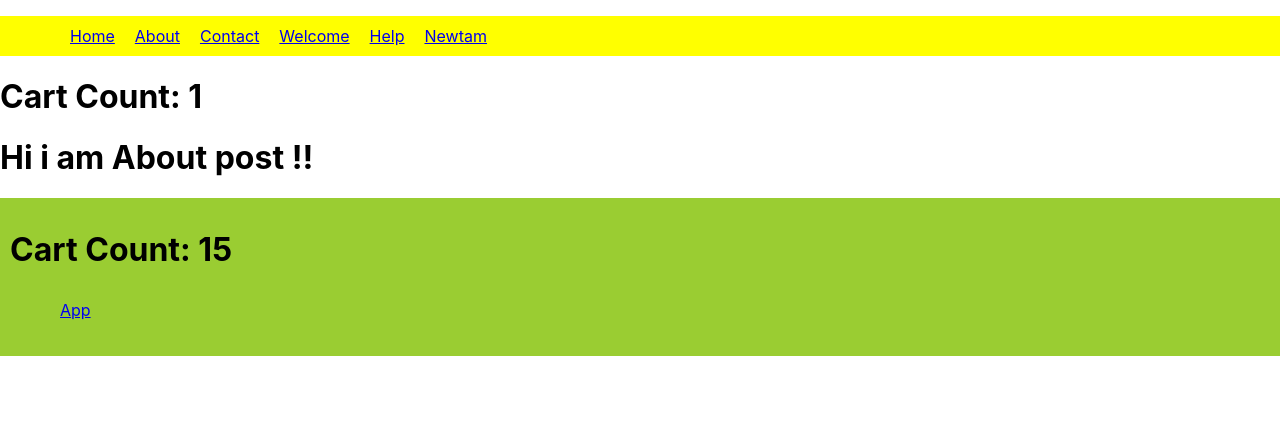
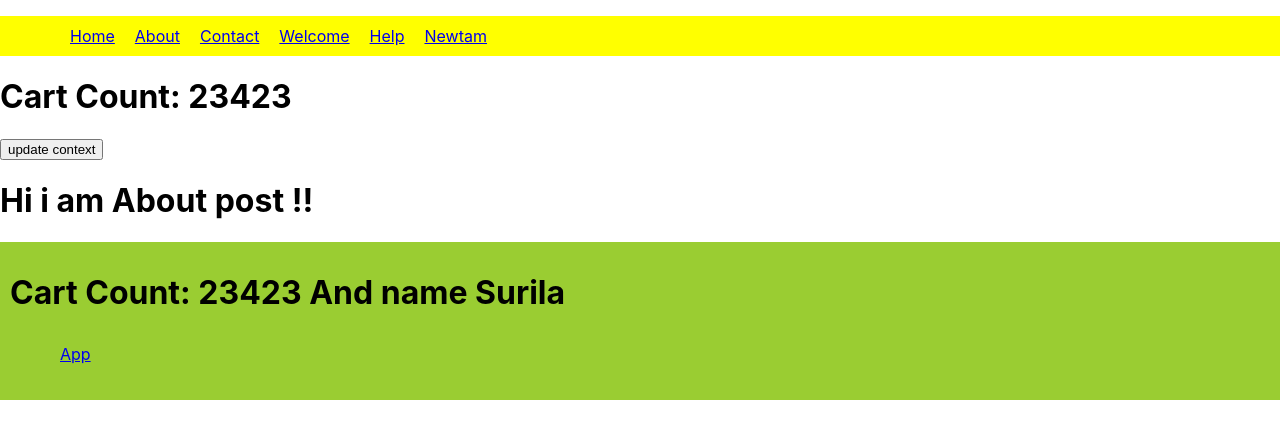
Before and after one commit to Ashishkvs/React-Project, a React (Create React App) app: page /about in a window 1280 px wide. Shown: the top 438 px of the page. Built offline with nearby package versions, Linux system fonts and the light colour scheme.

Commit message:
fixed global-solution

```diff
--- a/src/App.js
+++ b/src/App.js
@@ -9,6 +9,8 @@ import { Help } from './page/Help';
 import { Navigation } from './page/Navigation';
 import { Footer } from './page/Footer';
 import { NavContext } from './page/NavContext';
+import { AppContext } from './page/AppContext';
+import { useState } from 'react';
 
 function App() {
 
@@ -17,8 +19,25 @@ function App() {
   function appNavFunction() {
 
   }
+
+  // let myObject= {
+  //   name: "Newtam",
+  //   cart: 5000,
+  // }
+  const [myObject, setMyObject] = useState({
+    name: "Newtam",
+    cart: 5000,
+  })
+
+  function myFunction(myValue) {
+    console.log("calling myFunction from global context", myValue);
+    //  myObject = myValue;
+    setMyObject(myValue);
+
+  }
   return (
     <>
+      <AppContext.Provider value={{ myObject, myFunction }}>
         <NavContext.Provider value={{ isEnable, appNavFunction }}>
           <Navigation />
 
@@ -36,6 +55,7 @@ function App() {
           </BrowserRouter>
           <Footer />
         </NavContext.Provider>
+      </AppContext.Provider>
 
     </>
   );
--- a/src/page/About.js
+++ b/src/page/About.js
@@ -1,9 +1,20 @@
 import Post from "./Post"
-import AppSetting from './AppSetting'
+import { AppContext } from "./AppContext";
+import { useContext } from "react";
 export function About() {
-    AppSetting.cart=1;
+
+    const { myObject, myFunction } = useContext(AppContext);
+
+    console.log("myObj", myObject);
+
+    function handleTimeOut() {
+        myFunction({ name: "Ashish", cart: 2340 });
+    }
     return (<>
-        <h1>Cart Count: {AppSetting.cart}</h1>
+        {/* <h1>Cart Count: {AppSetting.cart}</h1> */}
+        <h1>Cart Count: {myObject.cart}</h1>
+
+        <button onClick={handleTimeOut}>update context</button>
         <Post title={'About'} />
 
     </>)
--- /dev/null
+++ b/src/page/AppContext.js
@@ -0,0 +1,5 @@
+// create context so that we can use
+
+import { createContext } from "react";
+
+export const AppContext = createContext(null);
--- a/src/page/Footer.js
+++ b/src/page/Footer.js
@@ -1,19 +1,34 @@
 import '../css/Footer.css'
-import { useContext } from 'react';
+import { useContext, useEffect } from 'react';
 import { NavContext } from './NavContext'
-import AppSetting from './AppSetting';
+import { AppContext } from './AppContext';
+// import AppSetting from './AppSetting';
 export function Footer() {
-    const {showBanner,setShowBanner} = useContext(NavContext);
+    const { showBanner, setShowBanner } = useContext(NavContext);
+
+
+
+
+    const { myObject, myFunction } = useContext(AppContext);
+
     console.log("showBanner", showBanner);
 
-    AppSetting.cart=15;
+    useEffect(() => {
+        myFunction({
+            name: 'Surila',
+            cart: 23423
+        });
+
+    }, [])
+
+    // AppSetting.cart=15;
     return (<>
         <div className='footer-nav'>
-            <h1>Cart Count: {AppSetting.cart}</h1>
+            <h1>Cart Count: {myObject.cart} And name  {myObject.name}</h1>
             <ul >
                 <li><a href="/">App</a></li>
 
-            {showBanner && <h1>Show banner is  enable</h1>}
+                {showBanner && <h1>Show banner is  enable</h1>}
             </ul>
 
         </div>
```
Lines whose indentation alone changed are shown as unchanged.
